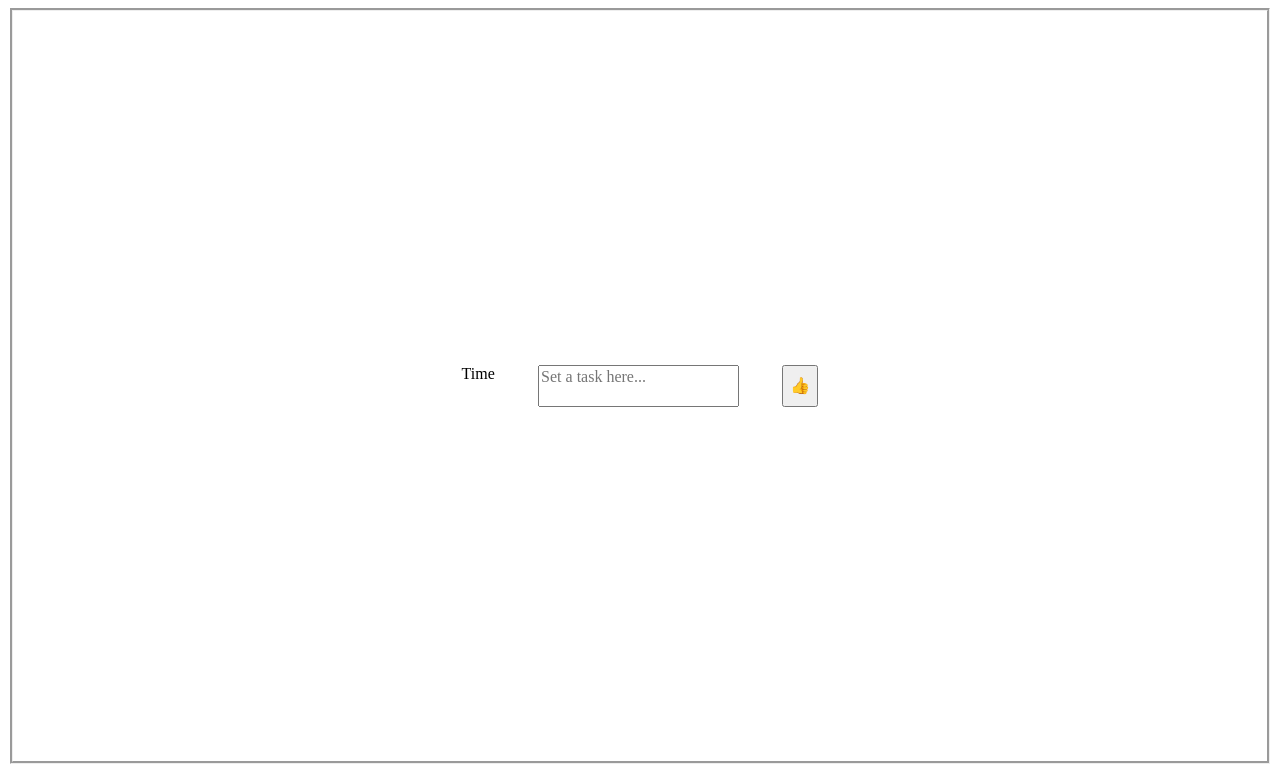
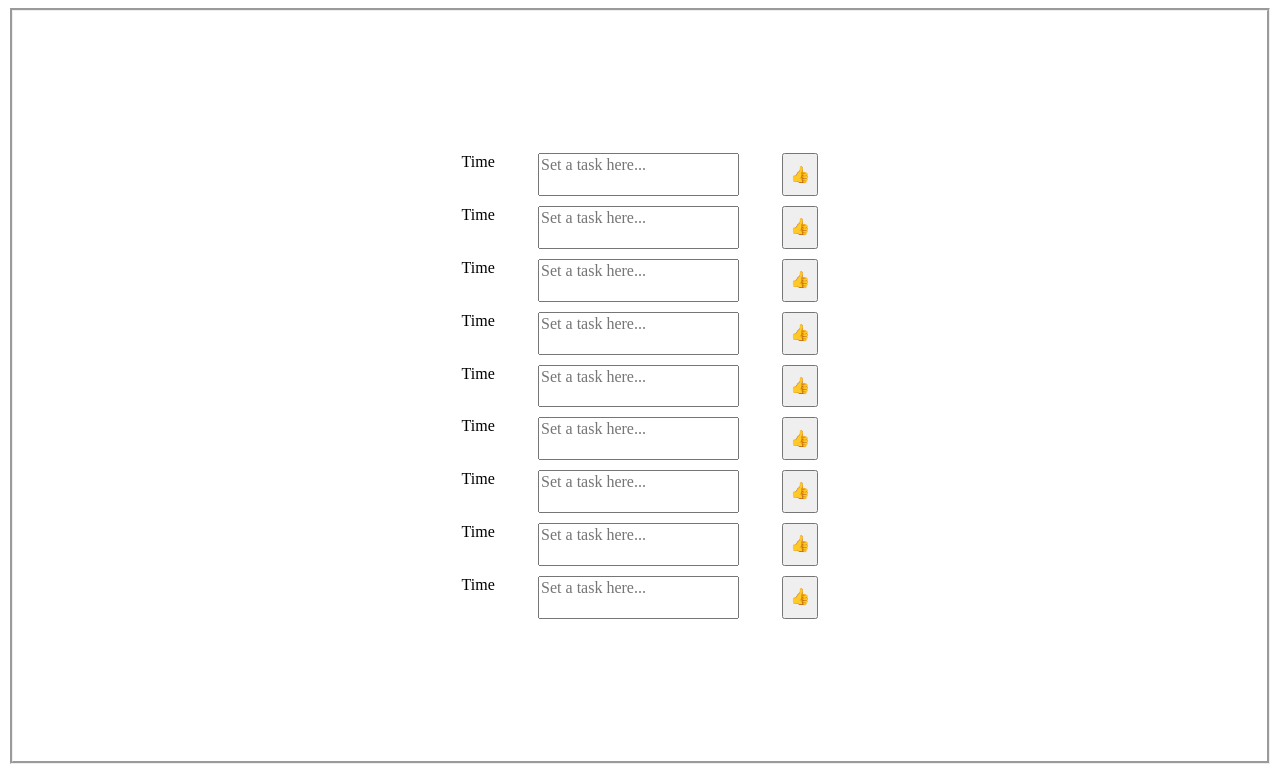
Before and after one commit to rhonvyramos/Work_Day_Schedule_Saver, a plain HTML site: page index.html in a window 1280 px wide. Shown: the part 168-932 px from the top of the page. Drawn offline with nearby package versions, Linux system fonts and the light colour scheme.

Commit message:
added time slots for each hour from nine AM to 5 PM; no actual hour labels yet

```diff
--- a/scripts/script.js
+++ b/scripts/script.js
@@ -9,3 +9,10 @@ function refreshTime() {
 };
 
 setInterval(refreshTime, 1000);
+
+// let timeslot = document.getElementById("schedule_timeslot").cloneNode(true);
+var dailySchedule = document.getElementById("content_daily_schedule");
+for(var x = 0; x < 8; x++) {
+    let timeslot = document.getElementById("schedule_timeslot").cloneNode(true);
+    $(dailySchedule).append(timeslot)
+};
--- a/styles/style.css
+++ b/styles/style.css
@@ -33,6 +33,7 @@ body {
 #content_daily_schedule {
     height: 750px;
     width: 98%;
+    flex-direction: column;
 
     justify-content: center;
     align-items: center;
@@ -43,6 +44,8 @@ body {
     display: flex;
     width: 400px;
     justify-content: space-around;
+
+    margin: 5px;
 }
 
 textarea {
```
Also changed, not shown: index.html (+3 -0 lines).
